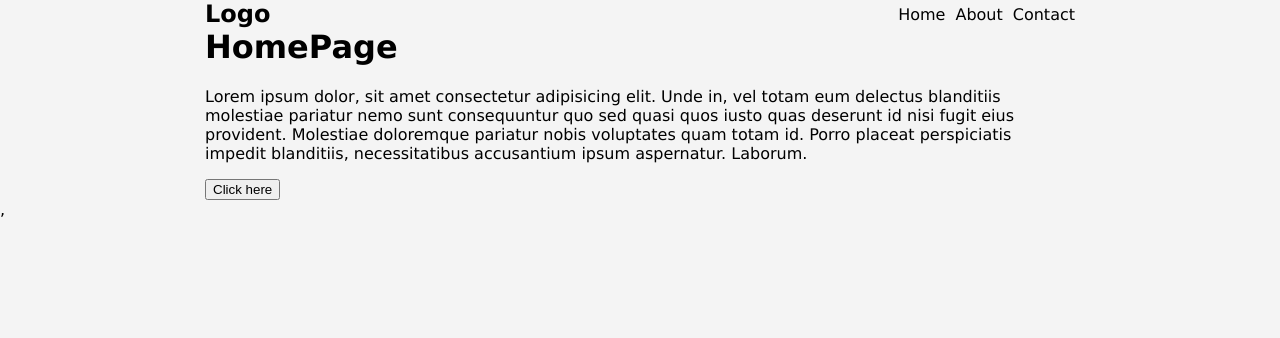
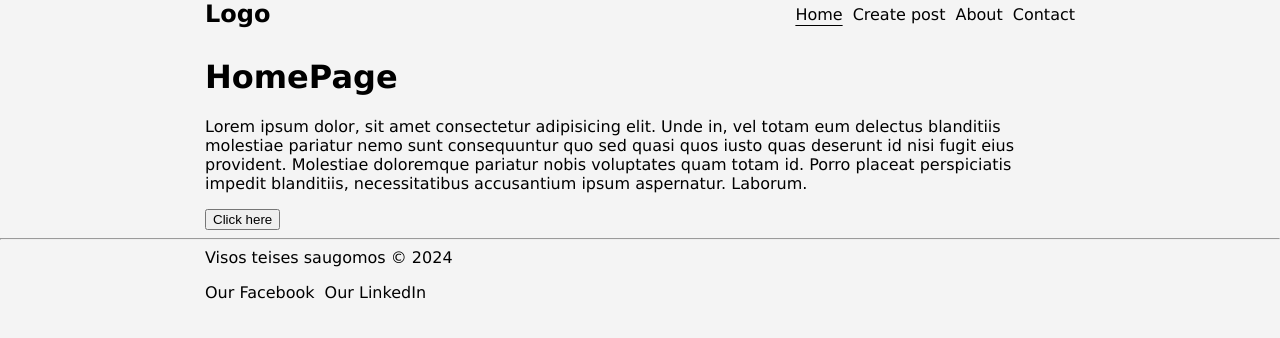
Before and after one commit to MariusCodeAcademy/type19_07_react_router_link, a React (Vite) app: page / in a window 1280 px wide. Shown: the top 338 px of the page. Built offline with nearby package versions, Linux system fonts and the light colour scheme.

Commit message:
footer + Navlink

```diff
--- a/src/App.jsx
+++ b/src/App.jsx
@@ -4,6 +4,8 @@ import { Route, Routes } from 'react-router-dom';
 import HomePage from './pages/HomePage';
 import AboutPage from './pages/AboutPage';
 import ContactPage from './pages/ContactPage';
+import AddPost from './pages/AddPost';
+import Footer from './components/layout/Footer';
 
 export default function App() {
   return (
@@ -12,9 +14,20 @@ export default function App() {
 
       <Routes>
         <Route path='/' element={<HomePage />} />
+        <Route path='/add-post' element={<AddPost />} />
         <Route path='/about' element={<AboutPage />} />
         <Route path='/contact' element={<ContactPage />} />
+        <Route
+          path='*'
+          element={
+            <div className='container'>
+              <h2>404</h2>
+              <p>not found</p>
+            </div>
+          }
+        />
       </Routes>
+      <Footer />
     </div>
   );
 }
--- /dev/null
+++ b/src/components/layout/Footer.jsx
@@ -0,0 +1,20 @@
+import React from 'react';
+
+export default function Footer() {
+  return (
+    <>
+      <hr />
+      <footer className='container'>
+        <p>Visos teises saugomos &copy; {new Date().getFullYear()}</p>
+        <ul className='flex unlisted'>
+          <li>
+            <a href='https://facebook.com'></a>Our Facebook
+          </li>
+          <li>
+            <a href='https://linkedIn.com'></a>Our LinkedIn
+          </li>
+        </ul>
+      </footer>
+    </>
+  );
+}
--- a/src/components/layout/Header.jsx
+++ b/src/components/layout/Header.jsx
@@ -1,5 +1,5 @@
 import React from 'react';
-import { Link } from 'react-router-dom';
+import { Link, NavLink } from 'react-router-dom';
 
 export default function Header() {
   return (
@@ -8,9 +8,10 @@ export default function Header() {
         <h2>Logo</h2>
       </a>
       <nav className='flex'>
-        <Link to={'/'}>Home</Link>
-        <Link to={'/about'}>About</Link>
-        <Link to={'/contact'}>Contact</Link>
+        <NavLink to={'/'}>Home</NavLink>
+        <NavLink to={'/add-post'}>Create post</NavLink>
+        <NavLink to={'/about'}>About</NavLink>
+        <NavLink to={'/contact'}>Contact</NavLink>
       </nav>
     </header>
   );
--- a/src/main.jsx
+++ b/src/main.jsx
@@ -7,7 +7,7 @@ import { BrowserRouter } from 'react-router-dom';
 ReactDOM.createRoot(document.getElementById('root')).render(
   // <React.StrictMode>
   <BrowserRouter>
-    <App />,
+    <App />
   </BrowserRouter>,
   // </React.StrictMode>
 );
--- a/src/pages/AddPost.jsx
+++ b/src/pages/AddPost.jsx
@@ -1,9 +1,11 @@
 import React from 'react';
+import { Link } from 'react-router-dom';
 
 export default function AddPost() {
   return (
     <div className='container'>
       <h1>Create post</h1>
+      <Link to={'/'}>Back to home</Link>
 
       <p>Form</p>
     </div>
--- a/src/styles/App.css
+++ b/src/styles/App.css
@@ -1,3 +1,12 @@
 .logo h2 {
   margin-bottom: 0;
 }
+
+header {
+  margin-bottom: 30px;
+}
+
+.active {
+  text-decoration: underline;
+  text-underline-offset: 5px;
+}
```
